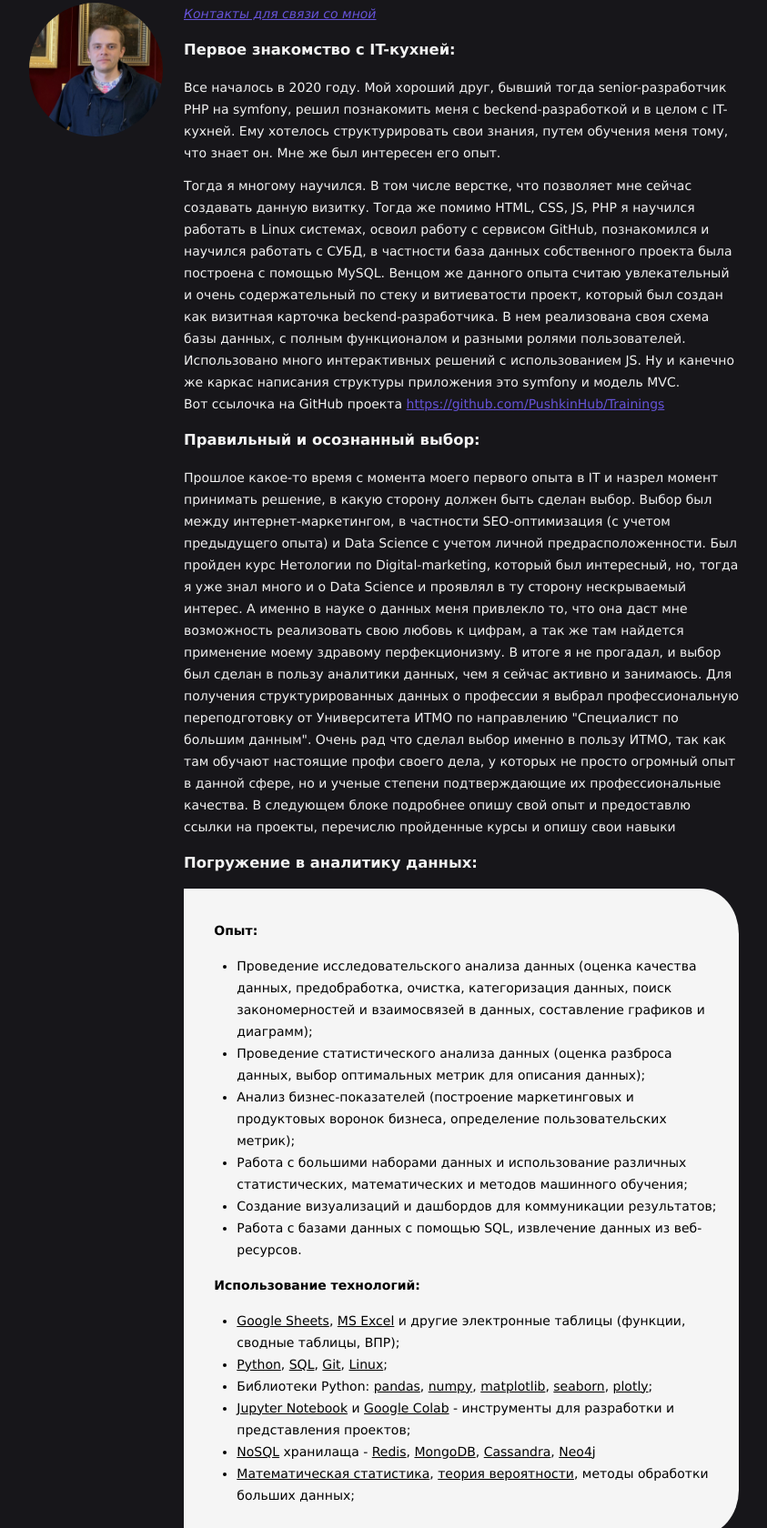
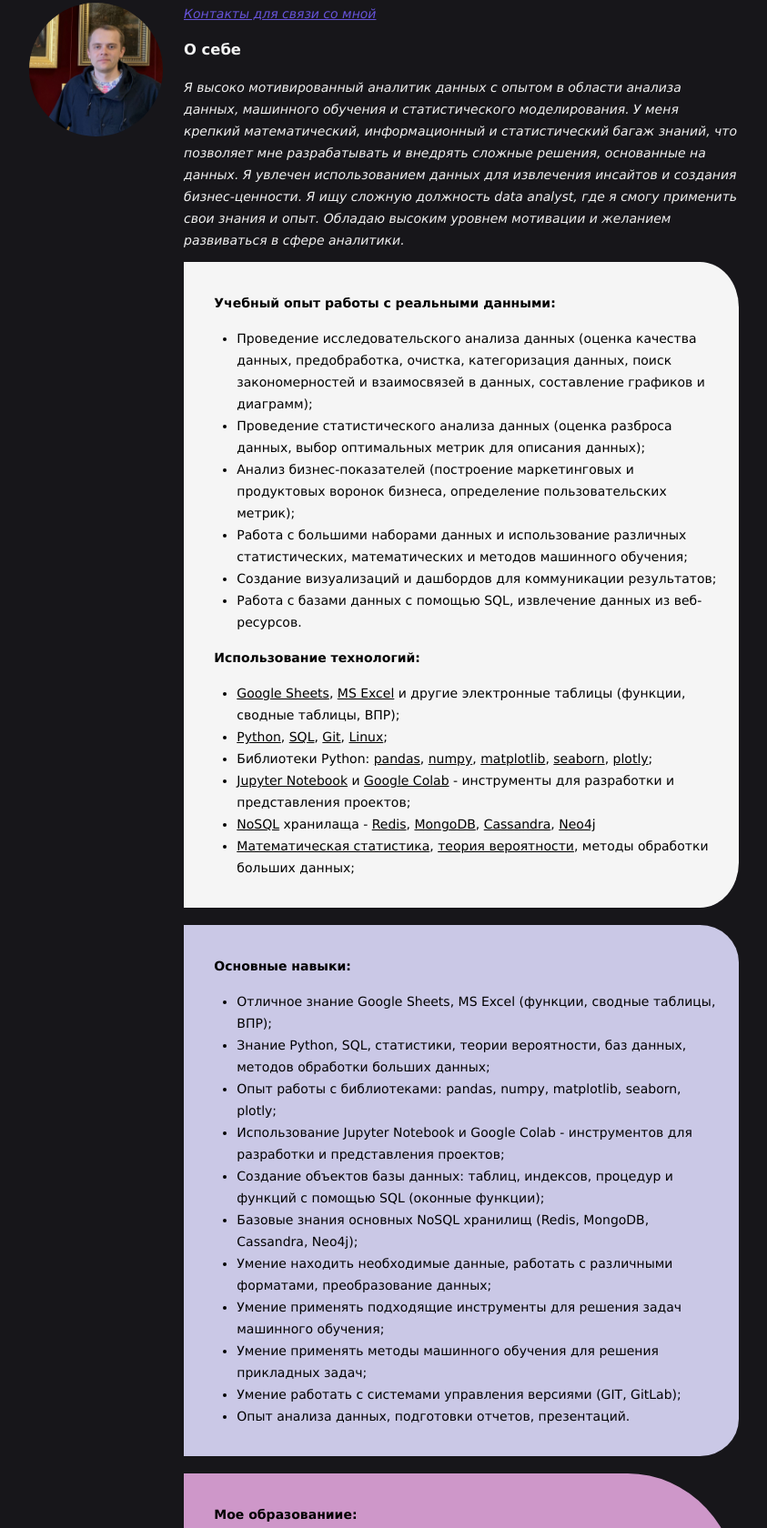
Before and after one commit to PushkinHub/DanilaRevazov, a plain HTML site: page index.html in a window 1280 px wide. Shown: the part 279-1959 px from the top of the page at 91% size, without its empty margins (218-1061 px from the left). Drawn offline with Linux system fonts and the light colour scheme.

Commit message:
Add files via upload

```diff
--- a/index.html
+++ b/index.html
@@ -20,27 +20,16 @@
 
       <div class="about-content">
         <p><a href="#contacts"><i>Контакты для связи со мной</i></a></p>
-        <h3>Первое знакомство c IT-кухней:</h3>
-        <p>Все началось в 2020 году. Мой хороший друг, бывший тогда senior-разработчик PHP на symfony, решил познакомить меня с beckend-разработкой и в целом с IT-кухней.
-          Ему хотелось структурировать свои знания, путем обучения меня тому, что знает он. Мне же был интересен его опыт.</p>
-        <p>Тогда я многому научился. В том числе верстке, что позволяет мне сейчас создавать данную визитку. Тогда же помимо HTML, CSS, JS, PHP я научился работать в Linux системах,
-          освоил работу с сервисом GitHub, познакомился и научился работать с СУБД,
-          в частности база данных собственного проекта была построена c помощью MySQL. Венцом же данного опыта считаю увлекательный и очень содержательный по стеку и витиеватости проект,
-          который был создан как визитная карточка beckend-разработчика. В нем реализована своя схема базы данных, с полным функционалом и разными ролями пользователей.
-          Использовано много интерактивных решений с использованием JS. Ну и канечно же каркас написания структуры приложения это symfony и модель MVC.</br>
-          Вот ссылочка на GitHub проекта <a href="https://github.com/PushkinHub/Trainings" target="_blank" >https://github.com/PushkinHub/Trainings</a></p>
-        <h3>Правильный и осознанный выбор:</h3>
-        <p>Прошлое какое-то время с момента моего первого опыта в IT и назрел момент принимать решение, в какую сторону должен быть сделан выбор. Выбор был между интернет-маркетингом,
-          в частности SEO-оптимизация (с учетом предыдущего опыта) и Data Science с учетом личной предрасположенности. Был пройден курс Нетологии по Digital-marketing, который был интересный, но,
-          тогда я уже знал много и о Data Science и проявлял в ту сторону нескрываемый интерес. А именно в науке о данных меня привлекло то,
-          что она даст мне возможность реализовать свою любовь к цифрам, а так же там найдется применение моему здравому перфекционизму. В итоге я не прогадал, и выбор был сделан в пользу аналитики данных,
-          чем я сейчас активно и занимаюсь. Для получения структурированных данных о профессии я выбрал профессиональную переподготовку от Университета ИТМО по направлению "Специалист по большим данным".
-          Очень рад что сделал выбор именно в пользу ИТМО, так как там обучают настоящие профи своего дела, у которых не просто огромный опыт в данной сфере, но и ученые степени подтверждающие их профессиональные качества.
-          В следующем блоке подробнее опишу свой опыт и предоставлю ссылки на проекты, перечислю пройденные курсы и опишу свои навыки</p>
-        <h3>Погружение в аналитику данных:</h3>
+        <h3>О себе</h3>
+        <p><i>Я высоко мотивированный аналитик данных с опытом в области анализа данных, машинного обучения
+          и статистического моделирования. У меня крепкий математический, информационный и статистический
+          багаж знаний, что позволяет мне разрабатывать и внедрять сложные решения, основанные на данных.
+          Я увлечен использованием данных для извлечения инсайтов и создания бизнес-ценности.
+          Я ищу сложную должность data analyst, где я смогу применить свои знания и опыт.
+          Обладаю высоким уровнем мотивации и желанием развиваться в сфере аналитики.</i></p>
 
         <div style="background-color: #f5f5f5; border-top-right-radius: 7%; border-bottom-right-radius: 7%; color: black; padding: 3%; margin-bottom: 3%;">
-          <p style="Font-weight: bold; margin: 15px">Опыт:</p>
+          <p style="Font-weight: bold; margin: 15px">Учебный опыт работы с реальными данными:</p>
           <ul>
             <li>Проведение исследовательского анализа данных (оценка качества данных, предобработка, очистка, категоризация данных, поиск закономерностей и взаимосвязей в данных, составление графиков и диаграмм);</li>
             <li>Проведение статистического анализа данных (оценка разброса данных, выбор оптимальных метрик для описания данных);</li>
@@ -64,24 +53,18 @@
         <div style="background-color: rgb(202, 200, 230); border-top-right-radius: 7%; border-bottom-right-radius: 7%;  color: black; padding: 3%; margin-bottom: 3%">
           <p style="Font-weight: bold; margin: 15px">Основные навыки:</p>
           <ul>
-            <li>Готовность и желание развиваться в сфере аналитики;</li>
-            <li>Знание Python, SQL, математической статистики, теории вероятности, баз данных,
-              методов обработки больших данных;</li>
+            <li>Отличное знание Google Sheets, MS Excel (функции, сводные таблицы, ВПР);</li>
+            <li>Знание Python, SQL, статистики, теории вероятности, баз данных, методов обработки больших данных;</li>
             <li>Опыт работы с библиотеками: pandas, numpy, matplotlib, seaborn, plotly;</li>
-            <li>Умение находить необходимые данные, работать с различными форматами,
-              преобразование данных;</li>
-            <li>Создание объектов базы данных: таблиц, индексов, процедур и функций
-              с помощью языка SQL и его процедурных расширений, формирование запросов к данным;</li>
-            <li>Создание объектов хранилища, формирование запросов к данным (NoSQL хранилища);</li>
+            <li>Использование Jupyter Notebook и Google Colab - инструментов для разработки и представления проектов;</li>
+            <li>Создание объектов базы данных: таблиц, индексов, процедур и функций с помощью SQL (оконные функции);</li>
+            <li>Базовые знания основных NoSQL хранилищ (Redis, MongoDB, Cassandra, Neo4j);</li>
+            <li>Умение находить необходимые данные, работать с различными форматами, преобразование данных;</li>
             <li>Умение применять подходящие инструменты для решения задач машинного обучения;</li>
             <li>Умение применять методы машинного обучения для решения прикладных задач;</li>
-            <li>Отличное знание Google Sheets, MS Excel и
-              других электронных таблиц (функции, сводные таблицы, ВПР);</li>
-            <li>Использование Jupyter Notebook и Google Colab - инструментов для разработки
-              и представления проектов Data Science;</li>
             <li>Умение работать с системами управления версиями (GIT, GitLab);</li>
-            <li>Опыт анализа данных, подготовки отчетов, презентаций;</li>
-            <li>Знание технического английского, чтение документации</li>
+            <li>Опыт анализа данных, подготовки отчетов, презентаций.</li>
+
           </ul>
         </div>
 
@@ -113,6 +96,25 @@
           </ul>
         </div>
 
+        <div>
+          <h3>Первое знакомство c IT-кухней:</h3>
+          <p>Все началось в 2020 году. Мой хороший друг, бывший тогда senior-разработчик PHP на symfony, решил познакомить меня с beckend-разработкой и в целом с IT-кухней.
+            Ему хотелось структурировать свои знания, путем обучения меня тому, что знает он. Мне же был интересен его опыт.</p>
+          <p>Тогда я многому научился. В том числе верстке, что позволяет мне сейчас создавать данную визитку. Тогда же помимо HTML, CSS, JS, PHP я научился работать в Linux системах,
+            освоил работу с сервисом GitHub, познакомился и научился работать с СУБД,
+            в частности база данных собственного проекта была построена c помощью MySQL. Венцом же данного опыта считаю увлекательный и очень содержательный по стеку и витиеватости проект,
+            который был создан как визитная карточка beckend-разработчика. В нем реализована своя схема базы данных, с полным функционалом и разными ролями пользователей.
+            Использовано много интерактивных решений с использованием JS. Ну и канечно же каркас написания структуры приложения это symfony и модель MVC.</br>
+            Вот ссылочка на GitHub проекта <a href="https://github.com/PushkinHub/Trainings" target="_blank" >https://github.com/PushkinHub/Trainings</a></p>
+          <h3>Правильный и осознанный выбор:</h3>
+          <p>Прошлое какое-то время с момента моего первого опыта в IT и назрел момент принимать решение, в какую сторону должен быть сделан выбор. Выбор был между интернет-маркетингом,
+            в частности SEO-оптимизация (с учетом предыдущего опыта) и Data Science с учетом личной предрасположенности. Был пройден курс Нетологии по Digital-marketing, который был интересный, но,
+            тогда я уже знал много и о Data Science и проявлял в ту сторону нескрываемый интерес. А именно в науке о данных меня привлекло то,
+            что она даст мне возможность реализовать свою любовь к цифрам, а так же там найдется применение моему здравому перфекционизму. В итоге я не прогадал, и выбор был сделан в пользу аналитики данных,
+            чем я сейчас активно и занимаюсь. Для получения структурированных данных о профессии я выбрал профессиональную переподготовку от Университета ИТМО по направлению "Специалист по большим данным".
+            Очень рад что сделал выбор именно в пользу ИТМО, так как там обучают настоящие профи своего дела, у которых не просто огромный опыт в данной сфере, но и ученые степени подтверждающие их профессиональные качества. </p>
+        </div>
+
       </div>
     </section>
     <section class="status container">
```
